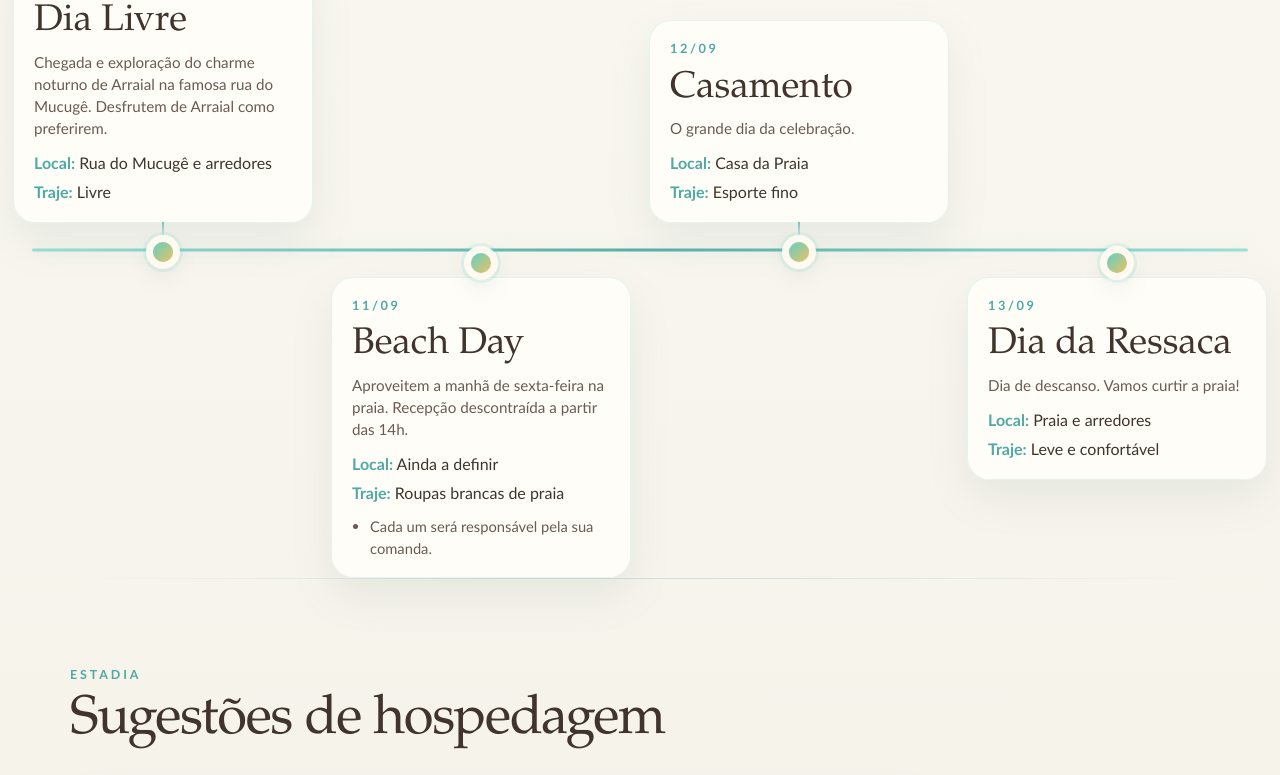
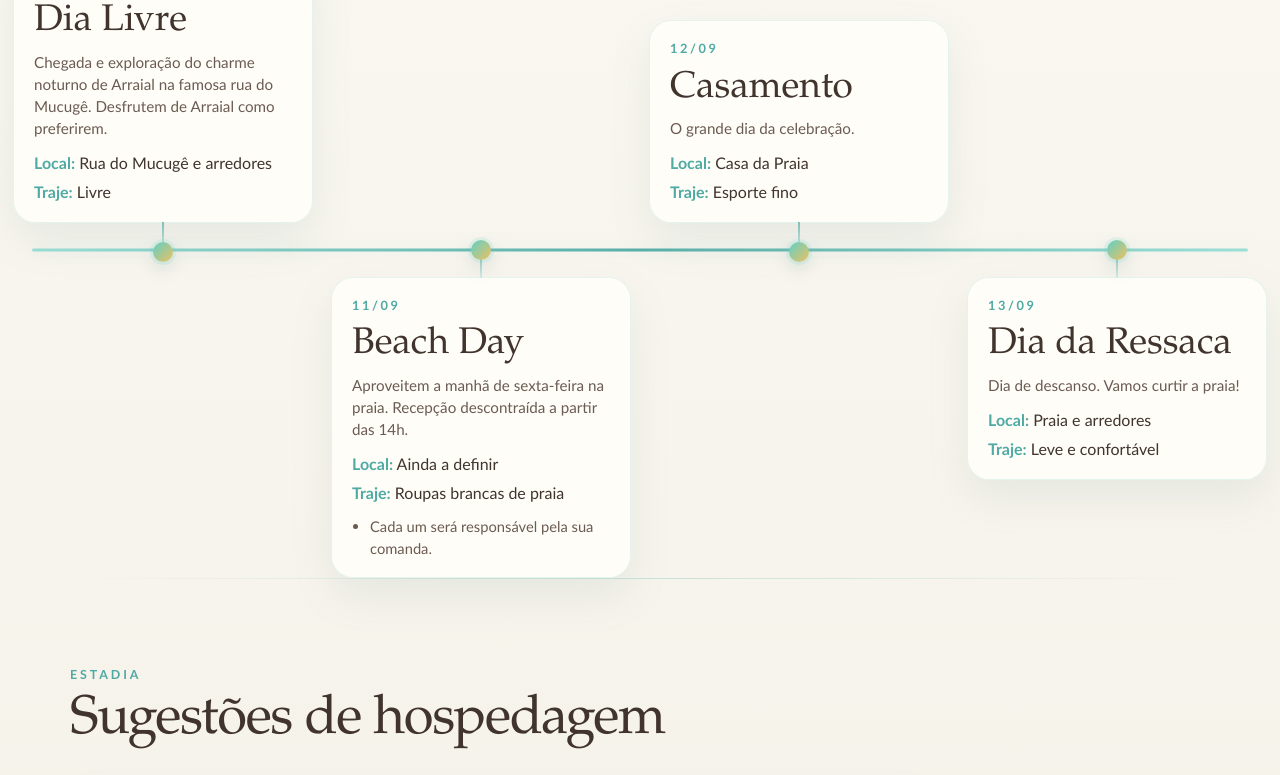
Before and after one commit to heitor-barbosa/travel-countdown-app, a React (Vite) app in the folder frontend/: page / in a window 1280 px wide. Shown: the part 1093-1868 px from the top of the page. Built offline with nearby package versions, Linux system fonts and the light colour scheme.

Commit message:
Ajustes na seção de roteiro

```diff
--- a/frontend/src/App.css
+++ b/frontend/src/App.css
@@ -501,9 +501,8 @@
   border-radius: 999px;
   background: linear-gradient(135deg, #5fd0c7, #edc161);
   box-shadow:
-    0 0 0 7px rgba(255, 250, 242, 0.96),
-    0 0 0 10px rgba(95, 208, 199, 0.14),
-    0 10px 24px rgba(70, 121, 126, 0.24);
+    0 0 0 3px rgba(95, 208, 199, 0.14),
+    0 8px 18px rgba(70, 121, 126, 0.18);
   z-index: 2;
 }
 
@@ -542,7 +541,7 @@
 }
 
 .timeline-item--bottom .timeline-item__marker {
-  top: 0;
+  top: -13px;
 }
 
 .timeline-item--top .timeline-item__content::after,
@@ -551,7 +550,7 @@
   position: absolute;
   left: 50%;
   width: 2px;
-  height: 14px;
+  height: 28px;
   transform: translateX(-50%);
   background: linear-gradient(180deg, rgba(79, 170, 164, 0.7), rgba(95, 208, 199, 0.2));
 }
```
